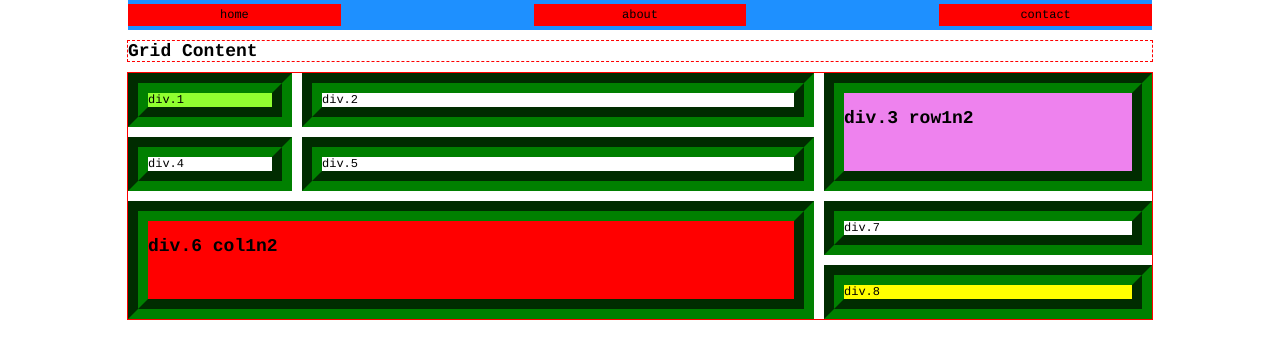
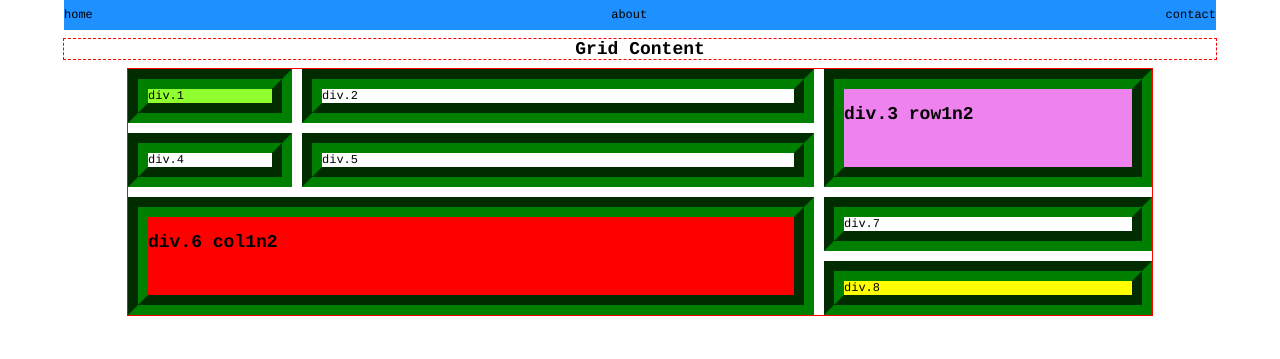
Before and after one commit to onnestad/onnestad.github.io, a PHP site: page / in a window 1280 px wide. Shown: the top 359 px of the page. Run offline with PHP 8.4, Linux system fonts and the light colour scheme.

Commit message:
legibility

```diff
--- a/index.htm
+++ b/index.htm
@@ -7,7 +7,7 @@
 
 <body>
   <header>
-    <nav id="nav">
+    <nav id="nav-flex">
       <span>home</span>
       <span>about</span>
       <span>contact</span>
@@ -15,7 +15,7 @@
   </header>
   <section>
     <h1 class="gridHead"> Grid Content</h1>
-    <div id="content">
+    <div id="content-grid">
       <div class="green"> div.1</div>
       <div> div.2</div>
       <div class="violet row1n2">
--- a/style.css
+++ b/style.css
@@ -9,8 +9,8 @@ body {
 /* ****************************** */
 /* *** flex box
 /* ****************************** */
-#nav {
-  width: 80%;
+#nav-flex {
+  width: 90%;
   height: 30px;
   margin: auto;
   display: flex;
@@ -33,18 +33,18 @@ body {
 /* ****************************** */
 
 .gridHead {
+  width: 90%;
   display: block;
-  width: 80%;
-  text-align:left;
-  margin:  10px auto;
-  border:1px red dashed;
+  text-align: center;
+  margin:  8px auto;
+  border: 1px red dashed;
 }
 
 
 /* ****************************** */
 /* *** grid
 /* ****************************** */
-#content {
+#content-grid {
     width: 80%;
     margin: auto;
     border: 1px red solid;
@@ -54,7 +54,7 @@ body {
     padding: 0px;
 }
 
-#content > div {
+#content-grid > div {
     border: 20px green groove;
 }
 .col1n2 {
```
